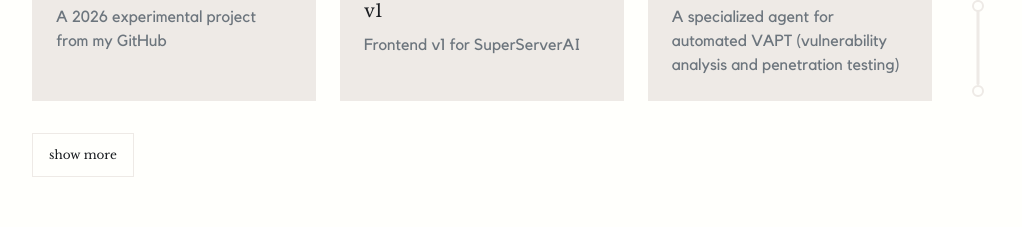
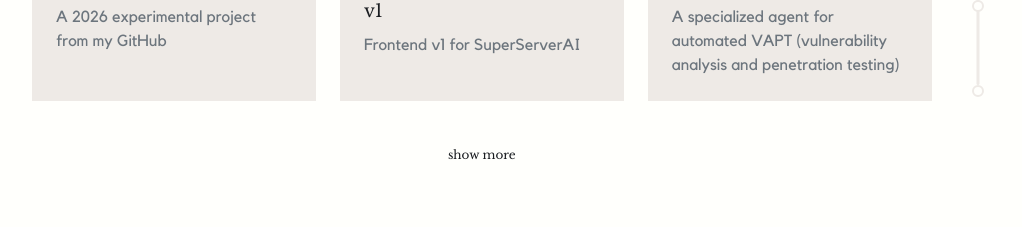
Before and after one commit to Avinier/Personal-V3, a React (Vite) app: page / in a window 1280 px wide. Shown: the part 2076-2303 px from the top of the page, without its empty margins (128-1150 px from the left). Built offline with nearby package versions, Linux system fonts and the light colour scheme; no server answers; a web font is replaced by a local one.

Commit message:
Center projects show more button

```diff
--- a/src/components/Projects.tsx
+++ b/src/components/Projects.tsx
@@ -370,13 +370,15 @@ const projectsArr = [
             <div className="flex-grow md:mr-8">
               <ProjectsGrid projects={projects} />
               {canShowMore && (
+                <div className="mt-8 flex justify-center">
                   <button
                     type="button"
                     onClick={() => setShowAllRecent(true)}
-                  className="mt-8 font-heading text-sm text-text border border-gray px-4 py-2 hover:bg-gray transition-colors"
+                    className="font-heading text-sm text-text hover:text-darkgray transition-colors"
                   >
                     show more
                   </button>
+                </div>
               )}
             </div>
             <div className="hidden md:block w-16 h-fit mt-20">
```
Lines whose indentation alone changed are shown as unchanged.
